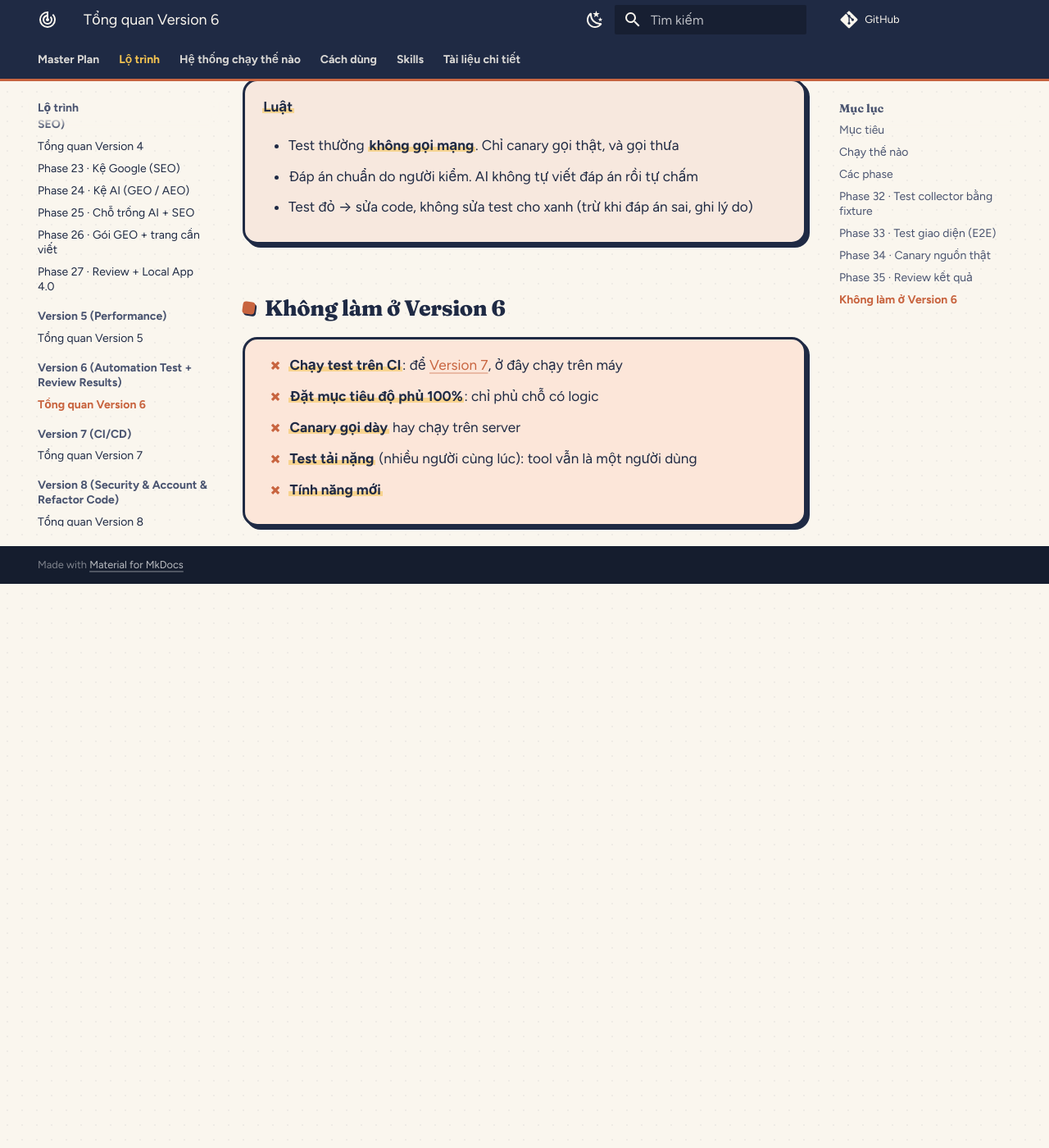
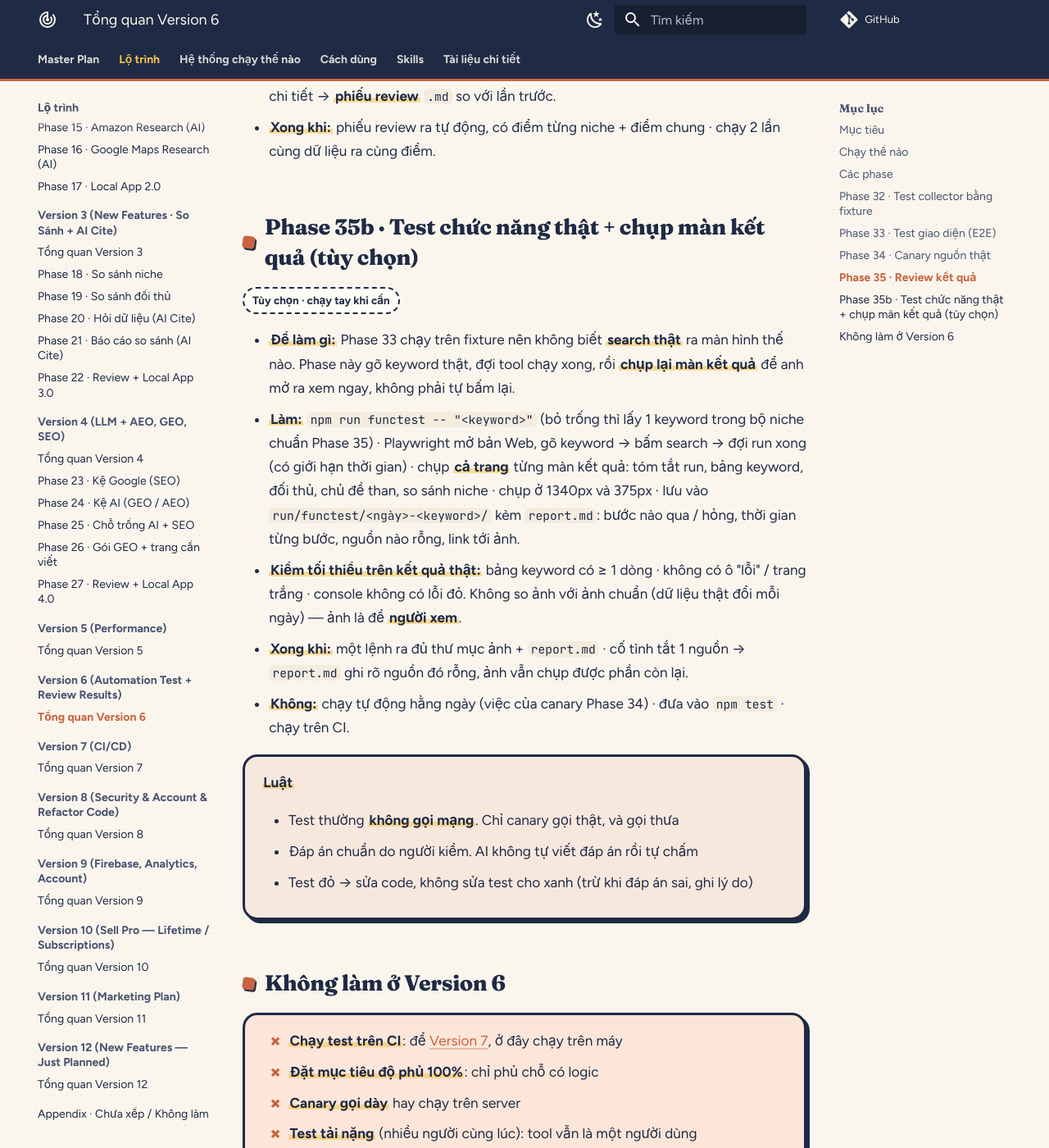
Before and after one commit to nvminhtu/niche-radar-docs, an MkDocs documentation site: the page built from docs/version-6.md, in a window 1280 px wide and 1400 px high, scrolled down 3047 px. Shown: the whole window at 82% size. Built offline with MkDocs 1.6.1 and Material for MkDocs 9.7.7, drawn with Linux system fonts in a browser that asks for light colours; comment, search, counter and statistics services are not loaded; before the commit the page ends 3759 px from its top, so only the background shows below that; some of the changed text lies outside the part shown.

Commit message:
docs(v6): thêm Phase 35b tùy chọn — search thật + chụp màn kết quả
Co-Authored-By: Claude Opus 5.5 <noreply@anthropic.com>

````diff
--- a/docs/version-6.md
+++ b/docs/version-6.md
@@ -22,6 +22,7 @@ flowchart TB
   F[Phase 32<br/>Fixture ghi lại<br/>test collector] --> E[Phase 33<br/>Test giao diện<br/>Playwright]
   F --> K[Phase 34<br/>Canary nguồn thật<br/>hằng ngày]
   G[Phase 35<br/>Bộ niche chuẩn<br/>+ đáp án tay] --> RV[Phiếu review<br/>kết quả]
+  E -.-> FT[Phase 35b · tùy chọn<br/>Test chức năng thật<br/>+ chụp màn kết quả]
   E & K & RV --> OK[Sẵn sàng cho CI<br/>Version 7]
 ```
 
@@ -33,6 +34,7 @@ flowchart TB
 | 33 · Test giao diện (E2E) | Playwright chạy luồng chính trên bản Web + so ảnh chụp |
 | 34 · Canary nguồn thật | mỗi ngày gọi thật 1 lượt nhỏ từng nguồn, báo khi nguồn đổi / bị chặn |
 | 35 · Review kết quả | bộ niche chuẩn + đáp án tay, chấm tự động, phiếu review mỗi bản |
+| 35b · Test chức năng + chụp kết quả *(tùy chọn)* | search thật trên bản Web, chụp lại màn kết quả để xem tận mắt |
 
 ## Phase 32 · Test collector bằng fixture
 
@@ -61,6 +63,22 @@ flowchart TB
   % ô so sánh khớp màn chi tiết → **phiếu review** `.md` so với lần trước.
 - **Xong khi:** phiếu review ra tự động, có điểm từng niche + điểm chung · chạy 2 lần cùng dữ liệu ra cùng điểm.
 
+## Phase 35b · Test chức năng thật + chụp màn kết quả (tùy chọn)
+
+<span class="chip chip--todo">Tùy chọn · chạy tay khi cần</span>
+
+- **Để làm gì:** Phase 33 chạy trên fixture nên không biết **search thật** ra màn hình thế nào. Phase này gõ keyword
+  thật, đợi tool chạy xong, rồi **chụp lại màn kết quả** để anh mở ra xem ngay, không phải tự bấm lại.
+- **Làm:** `npm run functest -- "<keyword>"` (bỏ trống thì lấy 1 keyword trong bộ niche chuẩn Phase 35) · Playwright mở bản
+  Web, gõ keyword → bấm search → đợi run xong (có giới hạn thời gian) · chụp **cả trang** từng màn kết quả: tóm tắt run,
+  bảng keyword, đối thủ, chủ đề than, so sánh niche · chụp ở 1340px và 375px · lưu vào
+  `run/functest/<ngày>-<keyword>/` kèm `report.md`: bước nào qua / hỏng, thời gian từng bước, nguồn nào rỗng, link tới ảnh.
+- **Kiểm tối thiểu trên kết quả thật:** bảng keyword có ≥ 1 dòng · không có ô "lỗi" / trang trắng · console không có lỗi đỏ.
+  Không so ảnh với ảnh chuẩn (dữ liệu thật đổi mỗi ngày) — ảnh là để **người xem**.
+- **Xong khi:** một lệnh ra đủ thư mục ảnh + `report.md` · cố tình tắt 1 nguồn → `report.md` ghi rõ nguồn đó rỗng,
+  ảnh vẫn chụp được phần còn lại.
+- **Không:** chạy tự động hằng ngày (việc của canary Phase 34) · đưa vào `npm test` · chạy trên CI.
+
 <div class="box box--rules" markdown>
 **Luật**
 
````
Also changed, not shown: docs/index.md (+1 -1 lines), docs/superpowers/specs/2026-10-24-niche-radar-master-plan.md (+1 -1 lines).
